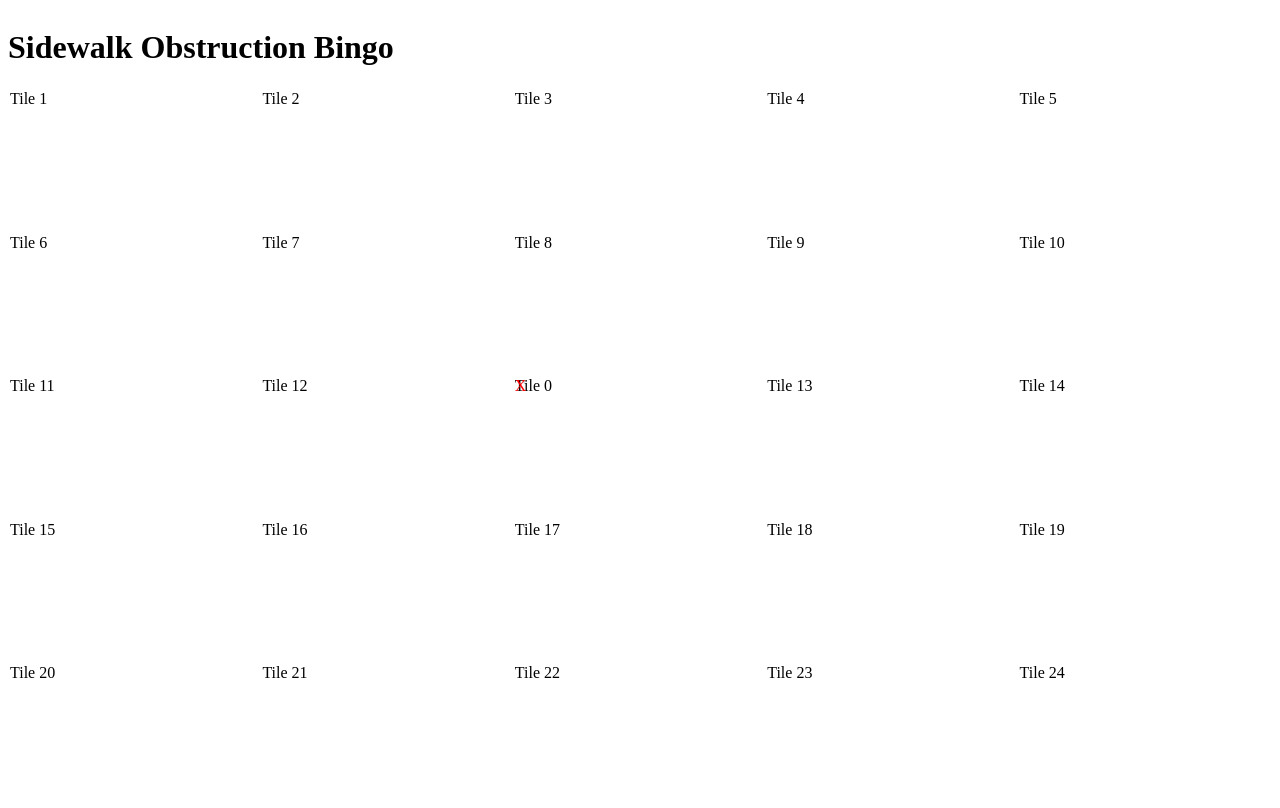
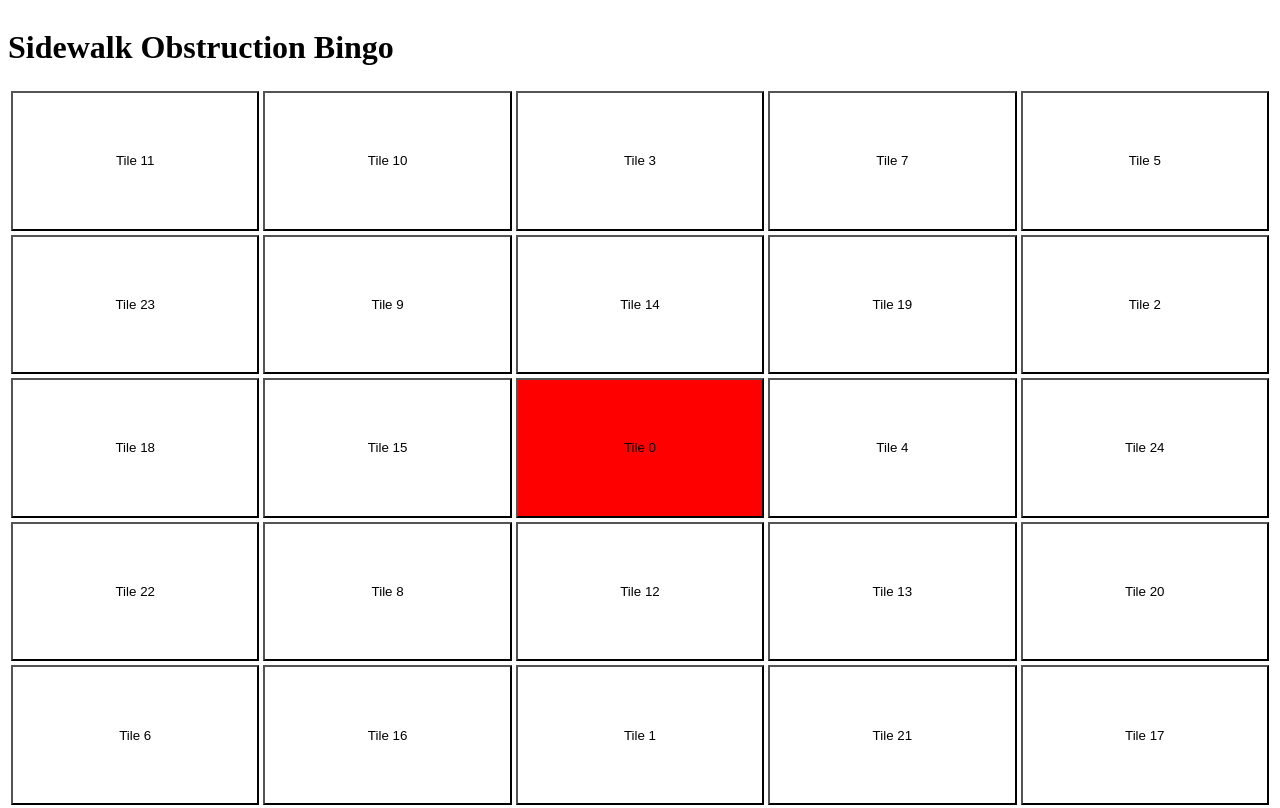
Before and after one commit to OregonWalks/sidewalk-obstruction-bingo, a Next.js app: page / in a window 1280 px wide. Built offline with nearby package versions, Linux system fonts and the light colour scheme.

Commit message:
Make the bingo game render and mark tiles.

```diff
--- a/components/board.tsx
+++ b/components/board.tsx
@@ -1,19 +1,39 @@
-import { get, set } from 'idb-keyval';
-import React from 'react';
+import React, { useState, useEffect } from 'react';
+
 import Tile from "./tile"
+import { initializeTilesAndMatched, toggleMatched } from "../services/tile-storage";
 
-export default class Board extends React.Component<{ tileorder: Array<number>; matched: Array<boolean> }>{
+export default function Board() {
+  let [tileorder, setTileorder] = useState(null);
+  let [matched, setMatched] = useState(null);
+  console.log("tileorder", tileorder);
+  console.log("matched", matched);
 
-  render() {
+  useEffect(() => {
+    (async () => {
+      if (tileorder === null) {
+        let { tileorder, matched } = await initializeTilesAndMatched();
+        setTileorder(tileorder);
+        setMatched(matched);
+      }
+    })()
+  });
+
+  if (tileorder === null || matched === null) {
+    return <tbody><tr><td>Loading...</td></tr></tbody>;
+  }
+
   return <tbody>
     {[0, 1, 2, 3, 4].map(row =>
       <tr key={row}>
         {[0, 1, 2, 3, 4].map(col => {
           let flatIndex = row * 5 + col;
-            return <Tile key={col} tile={this.props.tileorder[flatIndex]} matched={this.props.matched[flatIndex]}></Tile>
+          return <Tile key={col} tile={tileorder[flatIndex]}
+            matched={matched[flatIndex]}
+            onToggleMatched={() => setMatched(toggleMatched(flatIndex))}></Tile>
         })}
       </tr>
     )}
   </tbody>;
 }
-};
+;
--- a/components/tile.tsx
+++ b/components/tile.tsx
@@ -1,12 +1,13 @@
 import { get, set } from 'idb-keyval';
 import React from 'react';
 
-export default class Tile extends React.Component<{ tile: number, matched: boolean }> {
-
-  render() {
-    return <td style={{ position: "relative" }}>
-      <div style={{ position: "absolute", width: "100%", height: "100%", left: 0, top: 0 }}>Tile {this.props.tile}</div>
-      <div style={{ position: "absolute", width: "100%", height: "100%", left: 0, top: 0, color: "red" }}>{this.props.matched ? "X" : ""}</div>
-    </td>;
-  }
+export default function Tile(props: { tile: number, matched: boolean, onToggleMatched: () => void }) {
+  return <td>
+    <button style={{
+      width: "100%",
+      height: "100%",
+      backgroundColor: props.matched ? "red" : "white"
+    }}
+      onClick={props.onToggleMatched}>Tile {props.tile}</button>
+  </td>;
 };
--- a/pages/index.tsx
+++ b/pages/index.tsx
@@ -1,8 +1,10 @@
 import React from 'react';
+
 import Board from "../components/board"
 
-export default class Index extends React.Component<{}> {
-  render() {
+export default function Index() {
+
+
   return <main style={{
     display: "flex",
     flexDirection: "column",
@@ -10,9 +12,7 @@ export default class Index extends React.Component<{}> {
   }}>
     <h1 style={{ flex: "0 auto" }}>Sidewalk Obstruction Bingo</h1>
     <table style={{ flex: "1 auto", height: "100%" }}>
-        <Board tileorder={[1, 2, 3, 4, 5, 6, 7, 8, 9, 10, 11, 12, 0, 13, 14, 15, 16, 17, 18, 19, 20, 21, 22, 23, 24]}
-          matched={Array(12).fill(false).concat([true]).concat(Array(12).fill(false))} />
+      <Board />
     </table>
   </main>;
-  }
 };
--- /dev/null
+++ b/services/tile-storage.tsx
@@ -0,0 +1,43 @@
+import { get, set } from 'idb-keyval';
+
+function makeCountingArray(length: number) {
+  return Array.from({ length }, (_, index) => index);
+}
+
+// Returns a random integer in [0, max).
+function getRandomNaturalUpTo(max: number) {
+  return Math.floor(Math.random() * (max + 1));
+}
+
+function randomShuffle(arr: Array<any>) {
+  const len = arr.length;
+  for (let index = arr.length - 1; index > 0; index--) {
+    let swapIndex = getRandomNaturalUpTo(index);
+    [arr[index], arr[swapIndex]] = [arr[swapIndex], arr[index]];
+  }
+}
+
+export async function initializeTilesAndMatched(): Promise<{ tileorder: number[], matched: boolean[] }> {
+  let [tileorder, matched] = await Promise.all([get("tileorder"), get("matched")]) as [number[], boolean[]];
+  if (tileorder === undefined) {
+    // Array from 1..24, inclusive.
+    tileorder = Array.from({ length: 24 }, (_, index) => index + 1);
+    randomShuffle(tileorder);
+    // Tile 0 is the free tile; insert it at index 12, the middle of the array.
+    tileorder.splice(12, 0, 0);
+
+    matched = Array(25).fill(false);
+    matched[12] = true;
+    await Promise.all([set("tileorder", tileorder), set("matched", matched)]);
+  }
+  return { tileorder, matched };
+}
+
+export function toggleMatched(tileIndex: number) {
+  return (oldMatched: boolean[]) => {
+    let newMatched = Array.from(oldMatched);
+    newMatched[tileIndex] = !newMatched[tileIndex];
+    set("matched", newMatched); // We're not waiting for the async effect.
+    return newMatched;
+  }
+}
```
Lines whose indentation alone changed are shown as unchanged.
